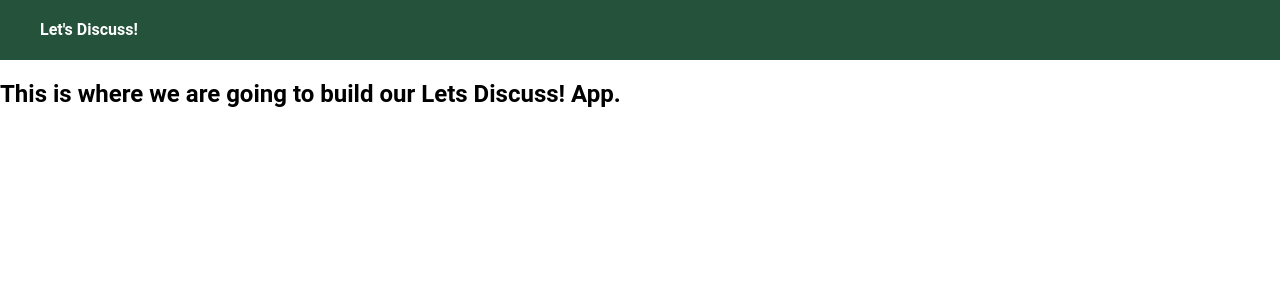
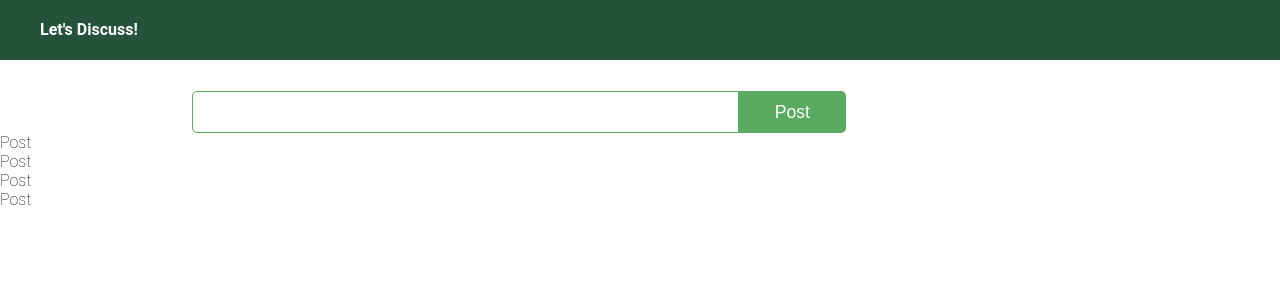
Before and after one commit to bhuwanadhikari/lets-discuss-frontend, a React (Create React App) app: page / in a window 1280 px wide. Shown: the top 300 px of the page. Built offline with nearby package versions, Linux system fonts and the light colour scheme; a web font is replaced by a local one.

Commit message:
Recent Updates

```diff
--- a/src/App.js
+++ b/src/App.js
@@ -1,6 +1,7 @@
 import React from 'react';
 
 import Header from './components/Header/Header';
+import AddPost from './components/AddPost/AddPost';
 
 class App extends React.Component {
 
@@ -8,9 +9,12 @@ class App extends React.Component {
     return (
       <div className="App">
         <Header />
-        {/* Not need p tag */ }
-        <h2>This is where we are going to build our Lets Discuss! App.</h2>
-      </div>
+        <AddPost />
+        <div>Post</div>
+        <div>Post</div>
+        <div>Post</div>
+        <div>Post</div>
+       </div>
     );
   }
 }
--- /dev/null
+++ b/src/components/AddPost/AddPost.js
@@ -0,0 +1,18 @@
+import React from 'react';
+import './AddPost.css';
+import '../Button/Button.css';
+import '../Input/Input.css';
+
+class AddPost extends React.Component{
+
+    render(){
+        return (
+            <div className="Container">
+                <input className = "BigInput"/>
+                <button className = "BigButton">Post</button>
+            </div>
+        )
+    }
+}
+
+export default AddPost;
```
